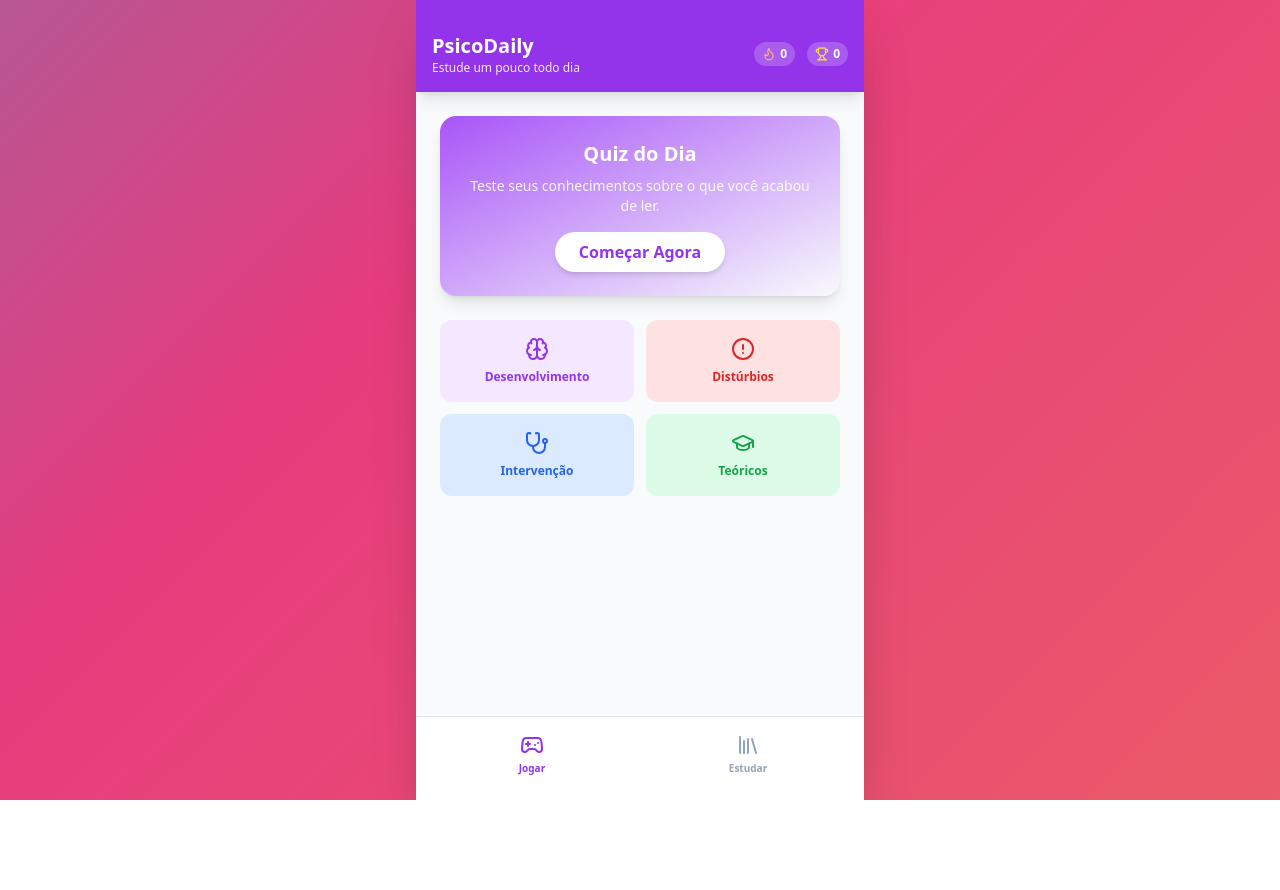
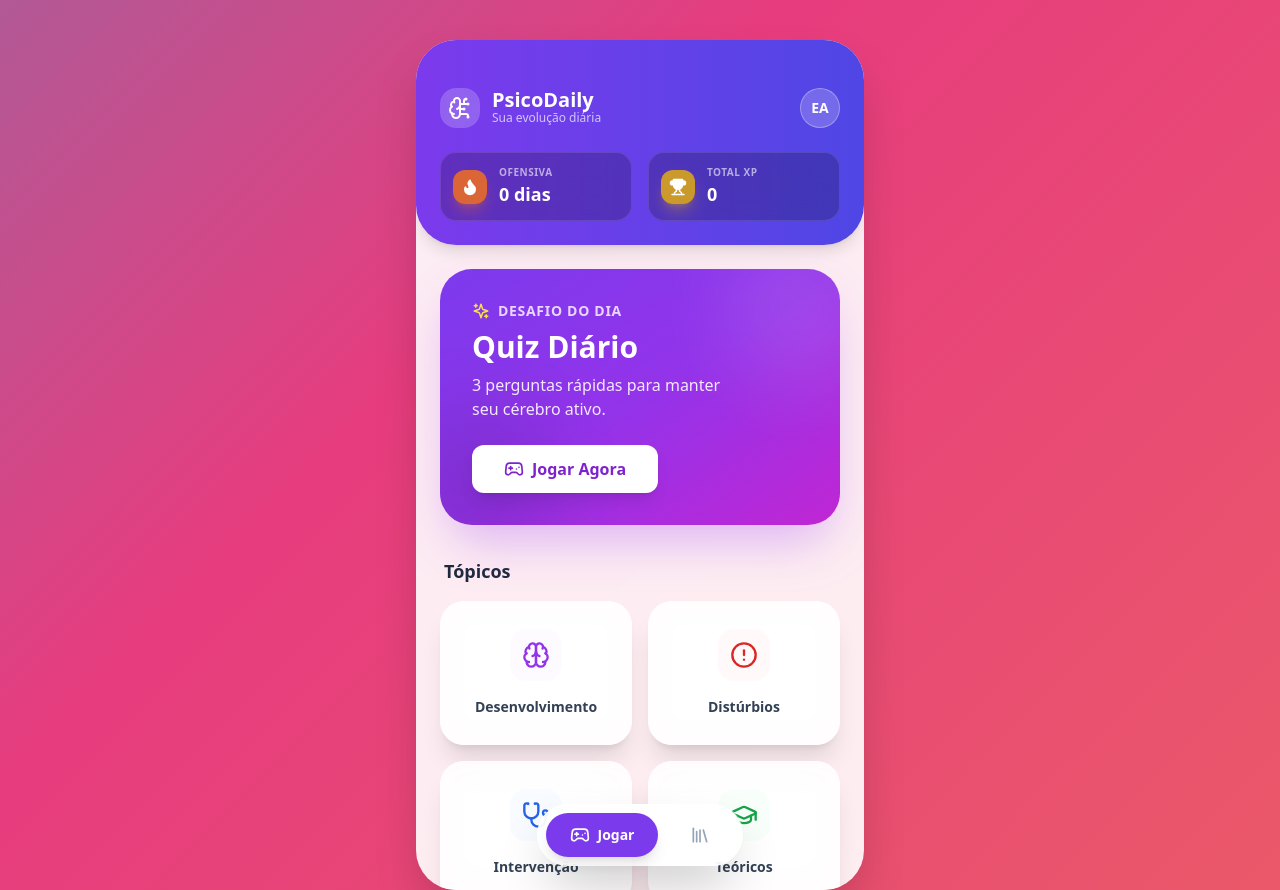
Before and after one commit to tr013432-design/Psico_Game, a React (Vite) app: page / in a window 1280 px wide. Before the commit the page ends 800 px from the top, so only its background shows below. Built offline with nearby package versions, Linux system fonts and the light colour scheme.

Commit message:
Update App.jsx

```diff
--- a/src/App.jsx
+++ b/src/App.jsx
@@ -1,15 +1,14 @@
 import React, { useState, useEffect } from 'react';
-import { BookOpen, Trophy, Flame, CheckCircle, XCircle, RefreshCw, Gamepad2, Library, ChevronRight, ArrowLeft } from 'lucide-react';
+import { BookOpen, Trophy, Flame, CheckCircle, XCircle, Gamepad2, Library, ChevronRight, ArrowLeft, Star, Sparkles, BrainCircuit } from 'lucide-react';
 import { motion, AnimatePresence } from 'framer-motion';
 import confetti from 'canvas-confetti';
 import { getDailyQuestions, topics, studyMaterials } from './data';
 
 function App() {
-  const [activeTab, setActiveTab] = useState('game'); // 'game' ou 'study'
-  const [readingMaterial, setReadingMaterial] = useState(null); // Material sendo lido
+  const [activeTab, setActiveTab] = useState('game');
+  const [readingMaterial, setReadingMaterial] = useState(null);
 
-  // Estados do Jogo
-  const [gameScreen, setGameScreen] = useState('start'); // start, play, result
+  const [gameScreen, setGameScreen] = useState('start');
   const [streak, setStreak] = useState(0);
   const [xp, setXp] = useState(0);
   const [currentQuestions, setCurrentQuestions] = useState([]);
@@ -24,7 +23,6 @@ function App() {
     if (savedStreak) setStreak(parseInt(savedStreak));
   }, []);
 
-  // --- LÓGICA DO JOGO ---
   const startGame = () => {
     setCurrentQuestions(getDailyQuestions());
     setQIndex(0);
@@ -38,7 +36,7 @@ function App() {
     if (isCorrect) {
       setFeedback('correct');
       setScore(s => s + 1);
-      confetti({ particleCount: 30, spread: 50, origin: { y: 0.8 } });
+      confetti({ particleCount: 50, spread: 70, origin: { y: 0.8 }, colors: ['#a855f7', '#ec4899'] });
     } else {
       setFeedback('incorrect');
     }
@@ -54,7 +52,7 @@ function App() {
   };
 
   const finishGame = (finalScore) => {
-    const xpGained = finalScore * 50;
+    const xpGained = finalScore * 100; // Mais XP para ser mais gratificante
     const newXp = xp + xpGained;
     setXp(newXp);
     localStorage.setItem('psico_xp', newXp);
@@ -65,155 +63,293 @@ function App() {
     setGameScreen('result');
   };
 
-  // --- RENDERIZAÇÃO DAS TELAS ---
+  // --- COMPONENTES VISUAIS (GLASSMORPHISM) ---
+
+  const GlassCard = ({ children, className = "", onClick }) => (
+    <motion.div
+      whileHover={{ scale: 1.02 }}
+      whileTap={{ scale: 0.98 }}
+      onClick={onClick}
+      className={`bg-white/80 backdrop-blur-lg border border-white/40 shadow-xl rounded-3xl p-5 ${className}`}
+    >
+      {children}
+    </motion.div>
+  );
 
   return (
-    <div className="min-h-screen bg-slate-50 flex flex-col font-sans max-w-md mx-auto shadow-2xl overflow-hidden relative">
+    <div className="min-h-screen flex justify-center items-start pt-0 sm:pt-10 overflow-hidden font-sans">
+      <div className="w-full max-w-md h-[100vh] sm:h-[850px] bg-white/90 backdrop-blur-md sm:rounded-[40px] shadow-2xl overflow-hidden relative flex flex-col">
 
-      {/* HEADER FIXO */}
-      <div className="bg-brand-600 p-4 pt-8 text-white flex justify-between items-center shadow-lg z-10">
+        {/* HEADER PREMIUM */}
+        <div className="px-6 pt-12 pb-6 bg-gradient-to-r from-violet-600 to-indigo-600 text-white rounded-b-[40px] shadow-lg z-10 relative">
+          <div className="flex justify-between items-center mb-6">
+            <div className="flex items-center gap-3">
+              <div className="bg-white/20 p-2 rounded-2xl backdrop-blur-sm">
+                <BrainCircuit size={24} className="text-white" />
+              </div>
               <div>
-          <h1 className="font-bold text-xl">PsicoDaily</h1>
-          <p className="text-brand-100 text-xs">Estude um pouco todo dia</p>
+                <h1 className="font-bold text-xl leading-none">PsicoDaily</h1>
+                <p className="text-white/70 text-xs font-medium">Sua evolução diária</p>
               </div>
-        <div className="flex gap-3 text-xs font-bold">
-          <div className="flex items-center gap-1 bg-white/20 px-2 py-1 rounded-full">
-            <Flame size={14} className="text-orange-300" /> {streak}
             </div>
-          <div className="flex items-center gap-1 bg-white/20 px-2 py-1 rounded-full">
-            <Trophy size={14} className="text-yellow-300" /> {xp}
+            <div className="w-10 h-10 rounded-full bg-white/20 border border-white/30 flex items-center justify-center overflow-hidden">
+               {/* Avatar placeholder */}
+               <span className="font-bold text-sm">EA</span>
+            </div>
+          </div>
+
+          {/* HUD de Gamificação */}
+          <div className="flex gap-4">
+            <div className="flex-1 bg-black/20 backdrop-blur-md rounded-2xl p-3 flex items-center gap-3 border border-white/10">
+              <div className="bg-orange-500/80 p-2 rounded-xl text-white shadow-lg shadow-orange-500/30">
+                <Flame size={18} fill="currentColor" />
+              </div>
+              <div>
+                <p className="text-[10px] text-white/60 font-bold uppercase tracking-wider">Ofensiva</p>
+                <p className="text-lg font-bold">{streak} dias</p>
+              </div>
+            </div>
+            <div className="flex-1 bg-black/20 backdrop-blur-md rounded-2xl p-3 flex items-center gap-3 border border-white/10">
+              <div className="bg-yellow-500/80 p-2 rounded-xl text-white shadow-lg shadow-yellow-500/30">
+                <Trophy size={18} fill="currentColor" />
+              </div>
+              <div>
+                <p className="text-[10px] text-white/60 font-bold uppercase tracking-wider">Total XP</p>
+                <p className="text-lg font-bold">{xp}</p>
+              </div>
             </div>
           </div>
         </div>
 
-      {/* CONTEÚDO PRINCIPAL (COM SCROLL) */}
-      <div className="flex-1 overflow-y-auto pb-24 bg-slate-50">
+        {/* CONTEÚDO SCROLLÁVEL */}
+        <div className="flex-1 overflow-y-auto pb-32 px-6 pt-6 scrollbar-hide">
+
+          <AnimatePresence mode='wait'>
 
             {/* === ABA ESTUDAR === */}
             {activeTab === 'study' && !readingMaterial && (
-          <div className="p-4 space-y-4">
-            <h2 className="font-bold text-slate-700 text-lg mb-2">Biblioteca de Resumos</h2>
-            {studyMaterials.map(item => {
+              <motion.div
+                initial={{ opacity: 0, x: 20 }} animate={{ opacity: 1, x: 0 }} exit={{ opacity: 0, x: -20 }}
+                className="space-y-6"
+              >
+                <h2 className="font-bold text-slate-800 text-xl flex items-center gap-2">
+                  <Library className="text-violet-600" />
+                  Biblioteca
+                </h2>
+
+                <div className="grid gap-4">
+                  {studyMaterials.map((item, idx) => {
                     const cat = topics.find(t => t.id === item.categoryId);
                     return (
-                <div key={item.id} onClick={() => setReadingMaterial(item)}
-                     className="bg-white p-4 rounded-xl shadow-sm border border-slate-100 hover:border-brand-500 transition-all cursor-pointer flex justify-between items-center group">
-                  <div className="flex items-start gap-3">
-                    <div className={`p-2 rounded-lg ${cat?.color || 'bg-gray-100'}`}>
-                      <BookOpen size={20} />
+                      <GlassCard key={item.id} onClick={() => setReadingMaterial(item)} className="cursor-pointer group hover:bg-white transition-colors relative overflow-hidden">
+                        <div className={`absolute top-0 right-0 w-24 h-24 bg-gradient-to-br ${cat?.color || 'from-gray-100 to-gray-200'} opacity-20 rounded-bl-[100px] -mr-4 -mt-4 transition-transform group-hover:scale-110`} />
+                        <div className="flex items-start gap-4 relative z-10">
+                          <div className={`p-3 rounded-2xl ${cat?.color.replace('bg-', 'bg-opacity-20 bg-') || 'bg-gray-100'} shadow-sm`}>
+                            <BookOpen size={24} className={cat?.color.split(' ')[1]} />
                           </div>
-                    <div>
-                      <h3 className="font-semibold text-slate-800 text-sm leading-tight">{item.title}</h3>
-                      <span className="text-xs text-slate-400 mt-1 block">{item.readTime} de leitura • {cat?.name}</span>
+                          <div className="flex-1">
+                            <h3 className="font-bold text-slate-800 leading-tight mb-1">{item.title}</h3>
+                            <div className="flex items-center gap-3 text-xs font-medium text-slate-400">
+                              <span>{cat?.name}</span>
+                              <span className="w-1 h-1 rounded-full bg-slate-300" />
+                              <span>{item.readTime}</span>
                             </div>
                           </div>
-                  <ChevronRight size={18} className="text-slate-300 group-hover:text-brand-500" />
+                          <div className="h-8 w-8 rounded-full bg-slate-50 flex items-center justify-center text-slate-300 group-hover:bg-violet-600 group-hover:text-white transition-all">
+                            <ChevronRight size={18} />
                           </div>
+                        </div>
+                      </GlassCard>
                     );
                   })}
                 </div>
+              </motion.div>
             )}
 
-        {/* === LEITURA DO MATERIAL === */}
+            {/* === LEITURA === */}
             {activeTab === 'study' && readingMaterial && (
-          <div className="p-4 bg-white min-h-full">
-            <button onClick={() => setReadingMaterial(null)} className="mb-4 flex items-center text-slate-500 hover:text-brand-600 font-medium text-sm">
-              <ArrowLeft size={18} className="mr-1" /> Voltar
+              <motion.div
+                initial={{ opacity: 0, y: 50 }} animate={{ opacity: 1, y: 0 }}
+                className="pb-10"
+              >
+                <button onClick={() => setReadingMaterial(null)} className="mb-6 flex items-center text-slate-500 hover:text-violet-600 font-bold text-sm bg-white/50 px-4 py-2 rounded-full w-max backdrop-blur-sm">
+                  <ArrowLeft size={18} className="mr-2" /> Voltar
                 </button>
-            <h1 className="text-2xl font-bold text-slate-900 mb-4">{readingMaterial.title}</h1>
-            <div className="prose prose-slate text-slate-600 leading-relaxed whitespace-pre-line text-sm">
+
+                <div className="bg-white rounded-[32px] p-6 shadow-xl border border-slate-100">
+                  <h1 className="text-2xl font-bold text-slate-900 mb-6 leading-tight">{readingMaterial.title}</h1>
+                  <div className="prose prose-slate text-slate-600 leading-relaxed text-base">
                     {readingMaterial.content}
                   </div>
-            <button onClick={() => { setReadingMaterial(null); setActiveTab('game'); }}
-                    className="w-full mt-8 bg-brand-100 text-brand-700 py-3 rounded-xl font-bold hover:bg-brand-200">
-              Li tudo! Ir para o Quiz
-            </button>
                 </div>
+
+                <motion.button
+                  whileHover={{ scale: 1.05 }} whileTap={{ scale: 0.95 }}
+                  onClick={() => { setReadingMaterial(null); setActiveTab('game'); }}
+                  className="w-full mt-8 bg-gradient-to-r from-violet-600 to-indigo-600 text-white py-4 rounded-2xl font-bold shadow-lg shadow-violet-500/30 flex items-center justify-center gap-2"
+                >
+                  <Gamepad2 size={20} />
+                  Praticar Agora
+                </motion.button>
+              </motion.div>
             )}
 
             {/* === ABA JOGAR (HOME) === */}
             {activeTab === 'game' && gameScreen === 'start' && (
-          <div className="p-6 flex flex-col gap-6">
-            <div className="bg-gradient-to-br from-brand-500 to-brand-700 rounded-2xl p-6 text-white shadow-lg text-center">
-              <h2 className="font-bold text-xl mb-2">Quiz do Dia</h2>
-              <p className="opacity-90 text-sm mb-4">Teste seus conhecimentos sobre o que você acabou de ler.</p>
-              <button onClick={startGame} className="bg-white text-brand-600 px-6 py-2 rounded-full font-bold shadow-md hover:scale-105 transition-transform">
-                Começar Agora
-              </button>
+              <motion.div
+                initial={{ opacity: 0 }} animate={{ opacity: 1 }}
+                className="space-y-8"
+              >
+                {/* Banner Principal */}
+                <div className="relative overflow-hidden rounded-[32px] bg-gradient-to-br from-violet-600 via-purple-600 to-fuchsia-600 text-white p-8 shadow-2xl shadow-purple-500/40">
+                  <div className="absolute top-0 right-0 -mt-10 -mr-10 w-40 h-40 bg-white opacity-10 rounded-full blur-2xl" />
+                  <div className="absolute bottom-0 left-0 -mb-10 -ml-10 w-40 h-40 bg-black opacity-10 rounded-full blur-2xl" />
+
+                  <div className="relative z-10">
+                    <div className="flex items-center gap-2 mb-2">
+                      <Sparkles size={18} className="text-yellow-300" />
+                      <span className="text-sm font-bold uppercase tracking-wider text-purple-200">Desafio do Dia</span>
+                    </div>
+                    <h2 className="text-3xl font-bold mb-2">Quiz Diário</h2>
+                    <p className="text-purple-100 mb-6 max-w-[80%]">3 perguntas rápidas para manter seu cérebro ativo.</p>
+                    <motion.button
+                      whileHover={{ scale: 1.05 }} whileTap={{ scale: 0.95 }}
+                      onClick={startGame}
+                      className="bg-white text-purple-700 px-8 py-3 rounded-xl font-bold shadow-lg flex items-center gap-2"
+                    >
+                      <Gamepad2 size={20} />
+                      Jogar Agora
+                    </motion.button>
+                  </div>
                 </div>
 
-            <div className="grid grid-cols-2 gap-3">
+                {/* Categorias */}
+                <div>
+                  <h3 className="font-bold text-slate-800 text-lg mb-4 ml-1">Tópicos</h3>
+                  <div className="grid grid-cols-2 gap-4">
                     {topics.map(t => (
-                <div key={t.id} className={`${t.color} p-4 rounded-xl flex flex-col items-center justify-center text-center gap-2 border border-transparent hover:brightness-95`}>
-                  <t.icon size={24} />
-                  <span className="font-bold text-xs">{t.name}</span>
+                      <GlassCard key={t.id} className="flex flex-col items-center justify-center gap-3 aspect-[4/3] hover:border-violet-300 transition-colors">
+                        <div className={`p-3 rounded-2xl ${t.color.replace('text-', 'bg-opacity-20 text-').replace('bg-', 'bg-')} mb-1`}>
+                          <t.icon size={28} />
                         </div>
+                        <span className="font-bold text-slate-700 text-sm">{t.name}</span>
+                      </GlassCard>
                     ))}
                   </div>
                 </div>
+              </motion.div>
             )}
 
             {/* === JOGO EM ANDAMENTO === */}
             {activeTab === 'game' && gameScreen === 'play' && (
-          <div className="p-6">
-            <div className="mb-4 flex justify-between text-xs font-bold text-slate-400 uppercase">
-              <span>Questão {qIndex + 1}/{currentQuestions.length}</span>
-              <span>{currentQuestions[qIndex].type === 'case' ? 'Caso Clínico' : 'Teoria'}</span>
+              <motion.div initial={{ opacity: 0, scale: 0.95 }} animate={{ opacity: 1, scale: 1 }} className="h-full flex flex-col">
+                <div className="flex justify-between items-center mb-8">
+                  <span className="text-xs font-bold text-slate-400 bg-slate-100 px-3 py-1 rounded-full uppercase tracking-wider">
+                    {currentQuestions[qIndex].type === 'case' ? 'Estudo de Caso' : 'Teoria'}
+                  </span>
+                  <span className="text-sm font-black text-violet-600">
+                    {qIndex + 1} <span className="text-slate-300">/</span> {currentQuestions.length}
+                  </span>
                 </div>
 
-            <h3 className="text-lg font-bold text-slate-800 mb-6">{currentQuestions[qIndex].question}</h3>
+                <div className="flex-1">
+                  <h3 className="text-2xl font-bold text-slate-800 mb-8 leading-snug">
+                    {currentQuestions[qIndex].question}
+                  </h3>
 
-            <div className="space-y-3">
+                  <div className="space-y-4">
                     {currentQuestions[qIndex].options.map((opt, idx) => (
-                <button key={idx} disabled={feedback !== null} onClick={() => handleAnswer(idx)}
-                  className={`w-full p-4 rounded-xl text-left text-sm font-medium border-2 transition-all
-                    ${feedback === null ? 'border-slate-100 hover:border-brand-500 bg-white' : ''}
-                    ${feedback && idx === currentQuestions[qIndex].correct ? 'border-green-500 bg-green-50 text-green-700' : ''}
-                    ${feedback === 'incorrect' && idx !== currentQuestions[qIndex].correct ? 'opacity-50' : ''}
-                  `}>
-                  {opt}
-                </button>
+                      <motion.button
+                        key={idx}
+                        whileTap={{ scale: 0.98 }}
+                        disabled={feedback !== null}
+                        onClick={() => handleAnswer(idx)}
+                        className={`w-full p-5 rounded-2xl text-left text-sm font-semibold border transition-all shadow-sm
+                          ${feedback === null ? 'bg-white border-slate-100 hover:border-violet-500 hover:shadow-md' : ''}
+                          ${feedback && idx === currentQuestions[qIndex].correct ? 'bg-green-500 border-green-500 text-white shadow-green-200' : ''}
+                          ${feedback === 'incorrect' && idx === currentQuestions[qIndex].correct ? 'bg-green-500 border-green-500 text-white' : ''}
+                          ${feedback === 'incorrect' && idx !== currentQuestions[qIndex].correct ? 'opacity-40 bg-slate-100' : ''}
+                        `}
+                      >
+                        <div className="flex items-center justify-between">
+                          <span>{opt}</span>
+                          {feedback && idx === currentQuestions[qIndex].correct && <CheckCircle size={20} />}
+                        </div>
+                      </motion.button>
                     ))}
                   </div>
+                </div>
 
+                <AnimatePresence>
                   {feedback && (
-              <motion.div initial={{ y: 20, opacity: 0 }} animate={{ y: 0, opacity: 1 }} className={`mt-4 p-4 rounded-lg text-sm ${feedback === 'correct' ? 'bg-green-100 text-green-800' : 'bg-red-100 text-red-800'}`}>
-                <strong>{feedback === 'correct' ? 'Isso aí!' : 'Ops...'}</strong> {currentQuestions[qIndex].explanation}
+                    <motion.div
+                      initial={{ y: 50, opacity: 0 }} animate={{ y: 0, opacity: 1 }}
+                      className={`mt-auto p-5 rounded-2xl text-sm shadow-lg border-l-4 ${feedback === 'correct' ? 'bg-green-50 border-green-500 text-green-800' : 'bg-red-50 border-red-500 text-red-800'}`}
+                    >
+                      <strong className="block mb-1 text-base">{feedback === 'correct' ? 'Excelente!' : 'Atenção aos detalhes!'}</strong>
+                      {currentQuestions[qIndex].explanation}
                     </motion.div>
                   )}
-          </div>
+                </AnimatePresence>
+              </motion.div>
             )}
 
             {/* === TELA FINAL === */}
             {activeTab === 'game' && gameScreen === 'result' && (
-          <div className="p-8 text-center flex flex-col items-center">
-            <Trophy size={64} className="text-yellow-400 mb-4 animate-bounce" />
-            <h2 className="text-2xl font-bold text-slate-800">Parabéns!</h2>
-            <p className="text-slate-500 mb-8">Você acertou <strong className="text-brand-600">{score} de {currentQuestions.length}</strong></p>
-            <button onClick={() => setGameScreen('start')} className="w-full bg-brand-600 text-white py-3 rounded-xl font-bold">Voltar ao Início</button>
+              <motion.div initial={{ scale: 0.8, opacity: 0 }} animate={{ scale: 1, opacity: 1 }} className="flex flex-col items-center justify-center h-full text-center">
+                <div className="relative mb-8">
+                  <div className="absolute inset-0 bg-yellow-400 blur-2xl opacity-40 animate-pulse" />
+                  <Trophy size={100} className="text-yellow-400 relative z-10 drop-shadow-lg" fill="currentColor" />
                 </div>
+
+                <h2 className="text-3xl font-black text-slate-800 mb-2">Treino Concluído!</h2>
+                <p className="text-slate-500 mb-10">Você acabou de ficar mais inteligente.</p>
+
+                <div className="grid grid-cols-2 gap-4 w-full mb-10">
+                  <div className="bg-violet-50 p-4 rounded-2xl border border-violet-100">
+                    <p className="text-xs text-violet-400 font-bold uppercase">Acertos</p>
+                    <p className="text-3xl font-black text-violet-600">{score}/{currentQuestions.length}</p>
+                  </div>
+                  <div className="bg-orange-50 p-4 rounded-2xl border border-orange-100">
+                    <p className="text-xs text-orange-400 font-bold uppercase">XP Ganho</p>
+                    <p className="text-3xl font-black text-orange-500">+{score * 100}</p>
+                  </div>
+                </div>
+
+                <motion.button
+                  whileHover={{ scale: 1.05 }} whileTap={{ scale: 0.95 }}
+                  onClick={() => setGameScreen('start')}
+                  className="w-full bg-slate-900 text-white py-4 rounded-2xl font-bold shadow-xl shadow-slate-900/20"
+                >
+                  Continuar
+                </motion.button>
+              </motion.div>
             )}
 
+          </AnimatePresence>
         </div>
 
-      {/* MENU INFERIOR DE NAVEGAÇÃO */}
-      <div className="fixed bottom-0 w-full max-w-md bg-white border-t border-slate-200 flex justify-around p-2 pb-4 z-20">
+        {/* MENU INFERIOR FLUTUANTE */}
+        <div className="absolute bottom-6 left-0 right-0 flex justify-center z-50 pointer-events-none">
+          <div className="bg-white/90 backdrop-blur-xl p-2 rounded-full shadow-2xl border border-white/50 flex gap-2 pointer-events-auto">
             <button
               onClick={() => { setActiveTab('game'); setReadingMaterial(null); }}
-          className={`flex flex-col items-center gap-1 p-2 rounded-lg w-20 transition-colors ${activeTab === 'game' ? 'text-brand-600 bg-brand-50' : 'text-slate-400 hover:text-slate-600'}`}
+              className={`flex items-center gap-2 px-6 py-3 rounded-full transition-all font-bold text-sm ${activeTab === 'game' ? 'bg-violet-600 text-white shadow-lg' : 'text-slate-400 hover:bg-slate-100'}`}
             >
-          <Gamepad2 size={24} />
-          <span className="text-[10px] font-bold">Jogar</span>
+              <Gamepad2 size={20} />
+              {activeTab === 'game' && <span>Jogar</span>}
             </button>
             <button
               onClick={() => setActiveTab('study')}
-          className={`flex flex-col items-center gap-1 p-2 rounded-lg w-20 transition-colors ${activeTab === 'study' ? 'text-brand-600 bg-brand-50' : 'text-slate-400 hover:text-slate-600'}`}
+              className={`flex items-center gap-2 px-6 py-3 rounded-full transition-all font-bold text-sm ${activeTab === 'study' ? 'bg-violet-600 text-white shadow-lg' : 'text-slate-400 hover:bg-slate-100'}`}
             >
-          <Library size={24} />
-          <span className="text-[10px] font-bold">Estudar</span>
+              <Library size={20} />
+              {activeTab === 'study' && <span>Estudar</span>}
             </button>
           </div>
+        </div>
 
+      </div>
     </div>
   );
 }
```
Lines whose indentation alone changed are shown as unchanged.
